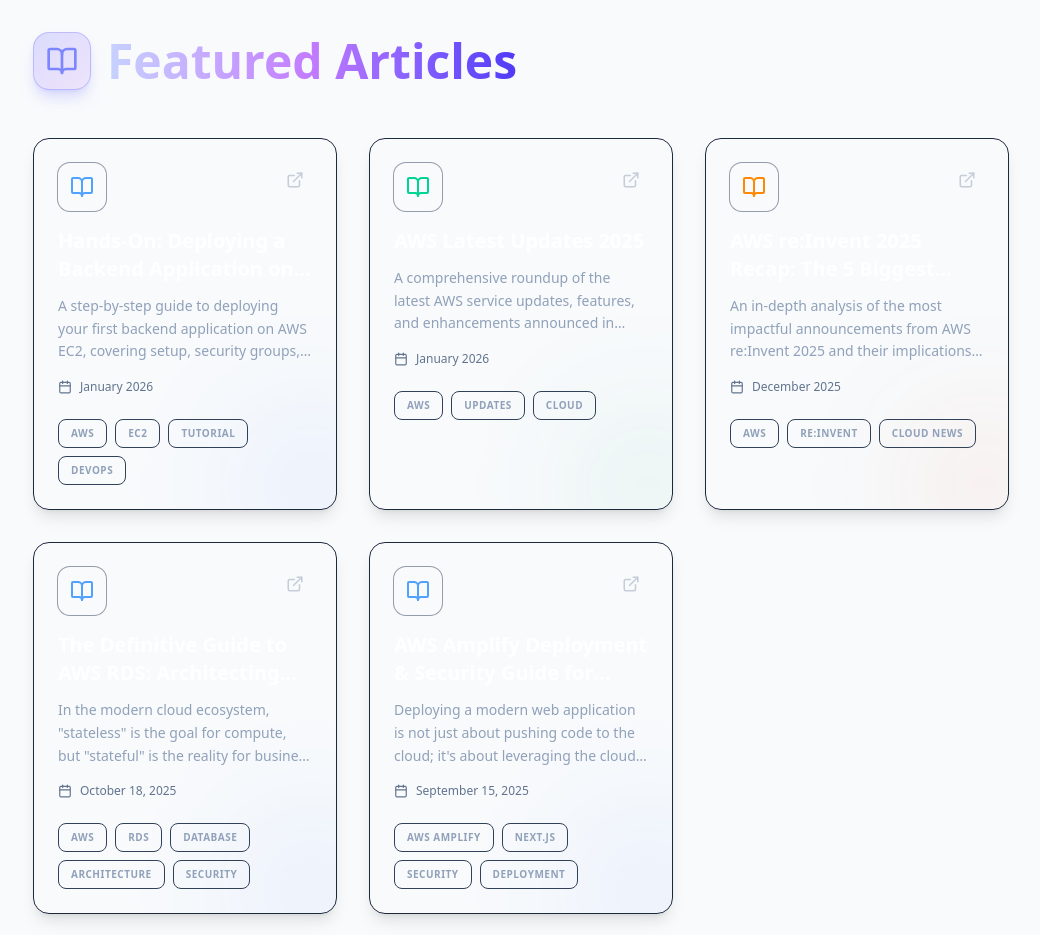
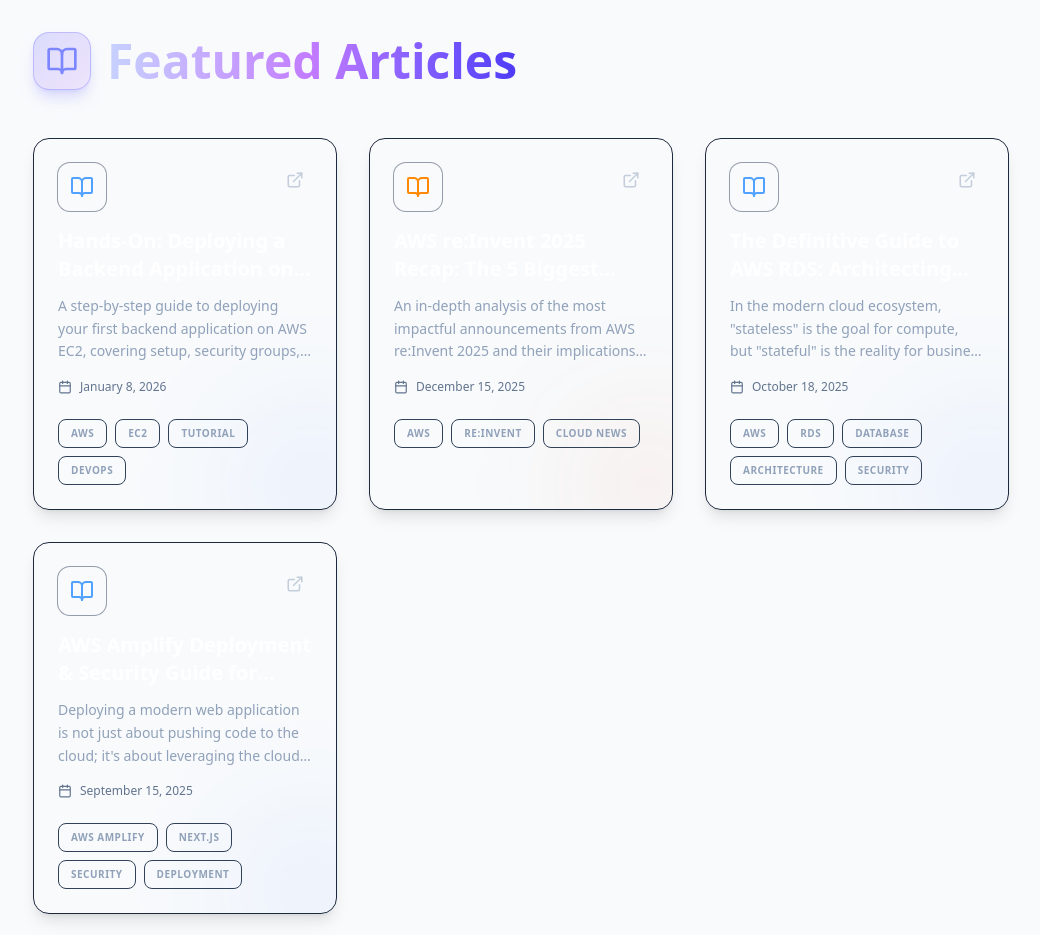
Before and after one commit to Binod231/Portfolio-Bin, a Next.js app: page / in a window 1280 px wide. Shown: the part 5560-6495 px from the top of the page, without its empty margins (119-1159 px from the left). Built offline with nearby package versions, Linux system fonts and the light colour scheme.

Commit message:
improvement in blog

```diff
--- a/src/data/portfolio.ts
+++ b/src/data/portfolio.ts
@@ -225,23 +225,15 @@ export const portfolio = {
     {
       title: "Hands-On: Deploying a Backend Application on AWS EC2 (Beginner-Friendly)",
       description: "A step-by-step guide to deploying your first backend application on AWS EC2, covering setup, security groups, and deployment best practices.",
-      date: "January 2026",
+      date: "January 8, 2026",
       tags: ["AWS", "EC2", "Tutorial", "DevOps"],
       url: "https://awspathway.com/blog/hands-on-deploying-a-backend-application-on-aws-ec2-beginner-friendly",
       color: "blue"
     },
     {
-      title: "AWS Latest Updates 2025",
-      description: "A comprehensive roundup of the latest AWS service updates, features, and enhancements announced in 2025.",
-      date: "January 2026",
-      tags: ["AWS", "Updates", "Cloud"],
-      url: "https://awspathway.com/blog/aws-latest-updates-2025",
-      color: "emerald"
-    },
-    {
       title: "AWS re:Invent 2025 Recap: The 5 Biggest Announcements Shaping the Cloud",
       description: "An in-depth analysis of the most impactful announcements from AWS re:Invent 2025 and their implications for cloud engineering.",
-      date: "December 2025",
+      date: "December 15, 2025",
       tags: ["AWS", "re:Invent", "Cloud News"],
       url: "https://awspathway.com/blog/aws-re-invent-2025-recap-the-5-biggest-announcements-shaping-the-cloud",
       color: "orange"
```
